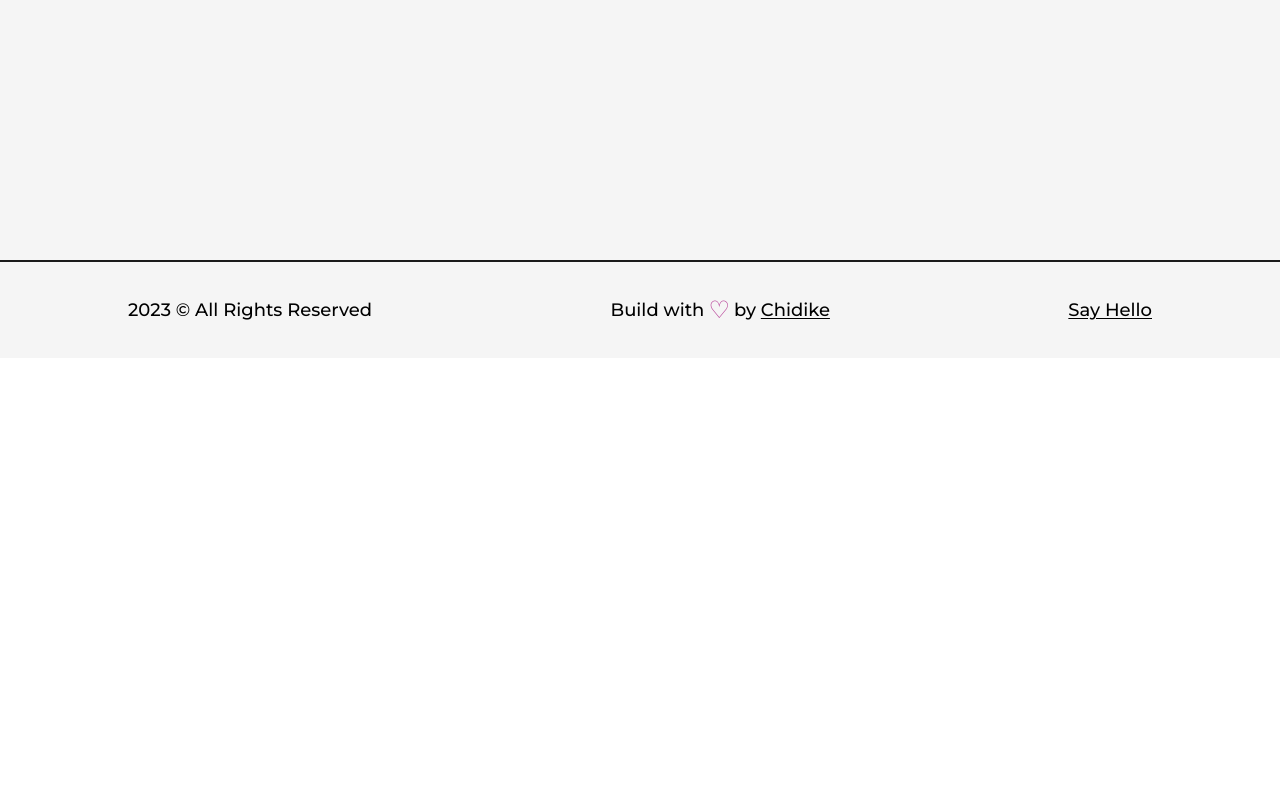
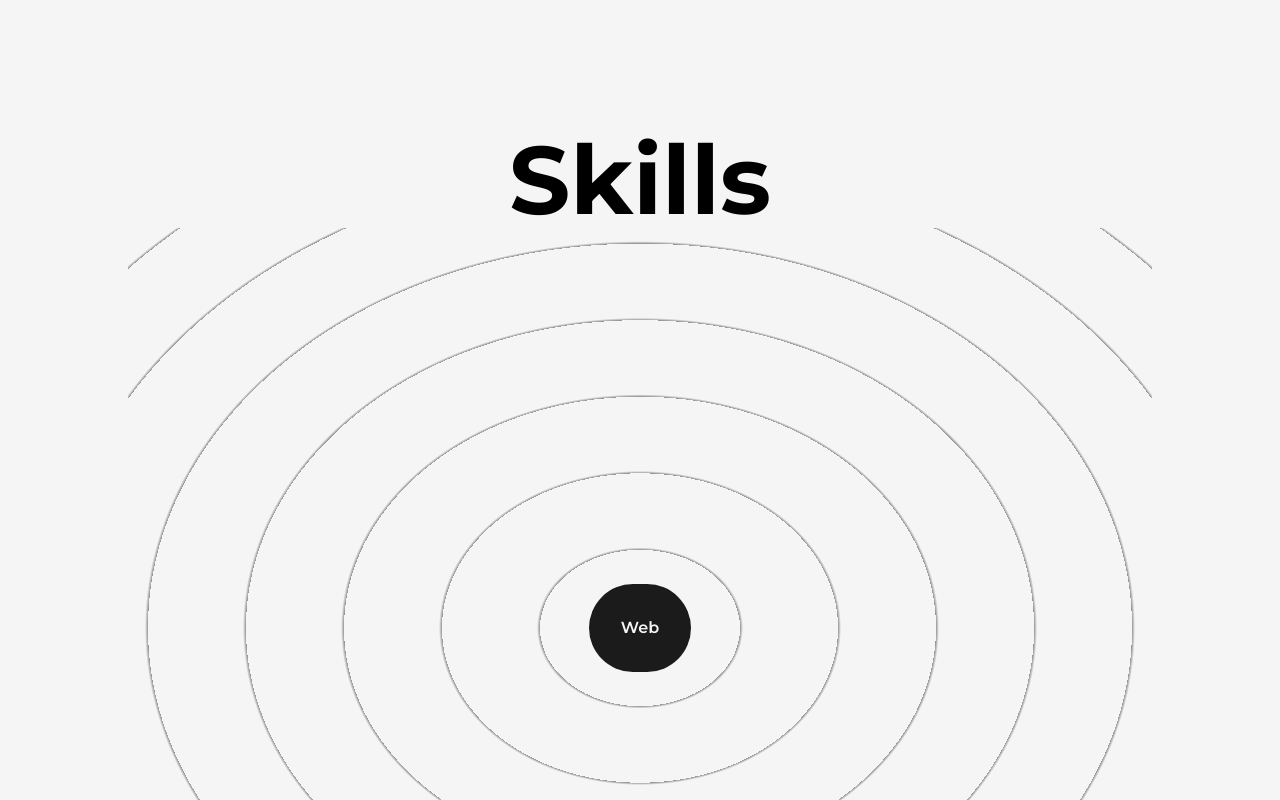
Before and after one commit to lacegiovanni17/Nextjs-dev-Portfolio, a Next.js app: page /about in a window 1280 px wide. Shown: the part 1200-2000 px from the top of the page. Before the commit the page ends 1558 px from the top, so only its background shows below. Built offline with nearby package versions, Linux system fonts and the light colour scheme.

Commit message:
added new feat skill

```diff
--- a/src/components/Skills.js
+++ b/src/components/Skills.js
@@ -1,11 +1,31 @@
-import React from 'react'
+import React from "react";
+import { motion } from "framer-motion";
+
+const Skill = ({ name, x, y }) => {
+  return (
+    <motion.div
+      className="flex items-center justify-center rounded-full font-semibold bg-dark text-light p-8 shadow-dark cursor-pointer"
+      whileHover={{ scale: 1.05 }}
+    >
+      Web
+    </motion.div>
+  );
+};
 
 const Skills = () => {
   return (
-      <>
-          <h2 className='font-bold text-8xl mt-64 w-full text-center'></h2>
-      </>
-  )
-}
+    <>
+      <h2 className="font-bold text-8xl mt-64 w-full text-center">Skills</h2>
+      <div className="w-full h-screen relative flex items-center justify-center bg-circularLight">
+        <motion.div
+          className="flex items-center justify-center rounded-full font-semibold bg-dark text-light p-8 shadow-dark cursor-pointer"
+          whileHover={{ scale: 1.05 }}
+        >
+          Web
+        </motion.div>
+      </div>
+    </>
+  );
+};
 
-export default Skills
+export default Skills;
--- a/tailwind.config.js
+++ b/tailwind.config.js
@@ -18,6 +18,9 @@
       },
       animation: {
         'spin-slow':'spin 8s linear infinite',
+      },
+      backgroundImage: {
+        circularLight: "repeating-radial-gradient(rgba(0,0,0,0.4) 2px,#f5f5f5 5px,#f5f5f5 100px);"
       }
     },
   },
```
